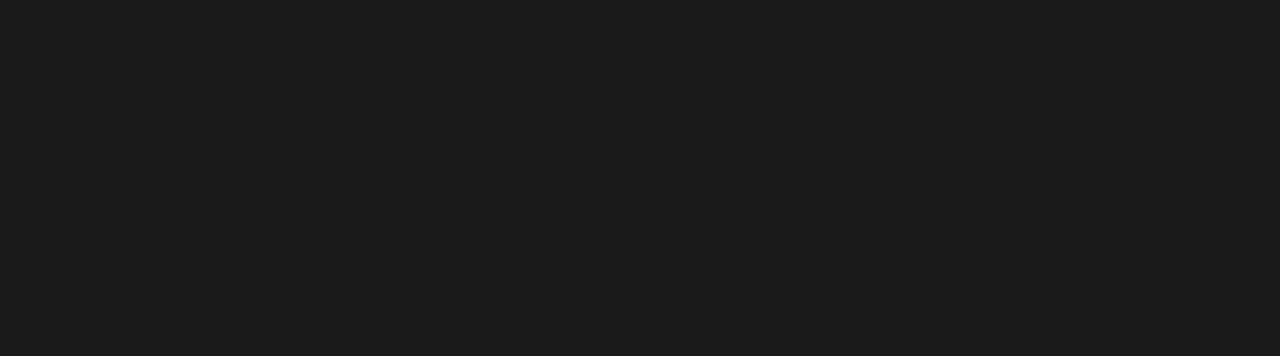
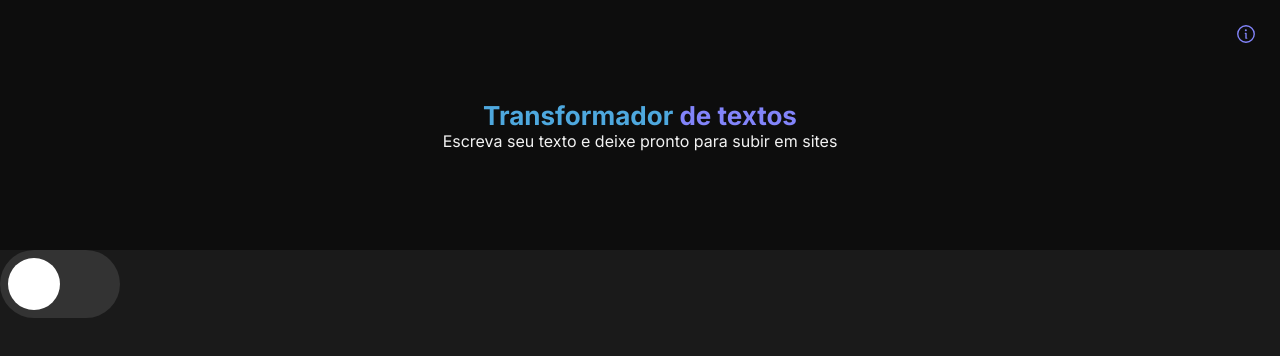
Before and after one commit to brenoangelo/text-transform, a React (Vite) app: page / in a window 1280 px wide. Shown: the top 356 px of the page. Built offline with nearby package versions, Linux system fonts and the light colour scheme.

Commit message:
feature: Create header and switch component

```diff
--- a/package.json
+++ b/package.json
@@ -11,7 +11,7 @@
   "dependencies": {
     "@types/styled-components": "^5.1.26",
     "capitalize-pt-br": "^0.6.0",
-    "phosphor": "^0.7.1",
+    "phosphor-react": "^1.4.1",
     "react": "^18.2.0",
     "react-dom": "^18.2.0"
   },
--- a/src/App.tsx
+++ b/src/App.tsx
@@ -1,11 +1,14 @@
-import { ThemeProvider } from 'styled-components'
+import { ThemeProvider } from 'styled-components';
+import { Header } from './components/Header';
+import { TextTransform } from './components/TextTransform';
 import { GlobalStyle } from './styles/global';
 import { darkTheme } from './styles/themes/dark';
 
 export function App() {
-
   return (
     <ThemeProvider theme={darkTheme}>
+      <Header />
+      <TextTransform />
       <GlobalStyle />
     </ThemeProvider>
   );
--- /dev/null
+++ b/src/components/Header/index.tsx
@@ -0,0 +1,35 @@
+import { Tooltip } from '../Tooltip';
+import { Container, Title } from './styles';
+
+const TOOLTIP_MESSAGE_ROWS = [
+  {
+    title: 'colocar underlines',
+    message: 'substitui espaços em branco por underlines',
+  },
+  {
+    title: 'remover acentuação',
+    message: 'remove quaisquer acentuações, incluindo ‘ç’',
+  },
+  { title: 'capitalizar', message: 'coloca em maiusculo as primeiras letras' },
+];
+
+export function Header() {
+  return (
+    <Container>
+      <Title>
+        <h1>
+          Transformador <span>de textos</span>
+        </h1>
+        <p>Escreva seu texto e deixe pronto para subir em sites</p>
+      </Title>
+
+      <Tooltip
+        message={TOOLTIP_MESSAGE_ROWS.map((row) => (
+          <li key={row.message}>
+            <strong>{row.title}</strong>: {row.message}
+          </li>
+        ))}
+      />
+    </Container>
+  );
+}
--- /dev/null
+++ b/src/components/Header/styles.ts
@@ -0,0 +1,45 @@
+import styled from 'styled-components';
+
+export const Container = styled.header`
+  height: 15.625rem;
+  width: 100%;
+  background-color: ${(props) => props.theme['gray-700']};
+  position: relative;
+
+  > div:last-of-type {
+    position: absolute;
+    right: 23px;
+    top: 23px;
+
+    > div > li {
+      list-style-type: none;
+
+      & + li {
+        margin-top: 0.625rem;
+      }
+    }
+  }
+`;
+
+export const Title = styled.div`
+  display: flex;
+  flex-direction: column;
+  align-items: center;
+  justify-content: center;
+
+  height: 100%;
+
+  h1 {
+    font-size: 1.625rem;
+    color: ${(props) => props.theme['blue-300']};
+
+    > span {
+      color: ${(props) => props.theme['purple-300']};
+    }
+  }
+
+  p {
+    font-size: 1rem;
+    color: ${(props) => props.theme['gray-100']};
+  }
+`;
--- /dev/null
+++ b/src/components/Switch/index.tsx
@@ -0,0 +1,15 @@
+import { Container, Slider } from './styles';
+
+interface ISwitchProps {
+  size: number;
+  activeColor?: `#${string}`;
+}
+
+export function Switch({ size, activeColor }: ISwitchProps) {
+  return (
+    <Container htmlFor="switch" size={size} activeColor={activeColor}>
+      <input id="switch" type="checkbox" />
+      <Slider size={size} />
+    </Container>
+  );
+}
--- /dev/null
+++ b/src/components/Switch/styles.ts
@@ -0,0 +1,61 @@
+import styled from 'styled-components';
+
+interface IContainerProps {
+  activeColor?: `#${string}`;
+  size: number;
+}
+
+export const Container = styled.label<IContainerProps>`
+  position: relative;
+  display: inline-block;
+  width: ${(props) => (props.size !== 1 ? `${60 * props.size}px` : '60px')};
+  height: ${(props) => (props.size !== 1 ? `${34 * props.size}px` : '34px')};
+
+  > input {
+    opacity: 0;
+    width: 0;
+    height: 0;
+
+    &:checked + span {
+      background-color: ${(props) =>
+        props.activeColor ?? props.theme['blue-300']};
+    }
+
+    &:focus + span {
+      box-shadow: 0 0 1px
+        ${(props) => props.activeColor ?? props.theme['blue-300']};
+    }
+
+    &:checked + span:before {
+      transform: translateX(${(props) => (props.size !== 1 ? `${26 * props.size}px` : '26px')});
+    }
+  }
+`;
+
+export const Slider = styled.span<IContainerProps>`
+  position: absolute;
+  cursor: pointer;
+  top: 0;
+  left: 0;
+  right: 0;
+  bottom: 0;
+  background-color: ${(props) => props.theme['gray-400']};
+  -webkit-transition: 0.4s;
+  transition: 0.4s;
+
+  border-radius: ${(props) => (props.size !== 1 ? `${34 * props.size}px` : '34px')};
+
+  &:before {
+    position: absolute;
+    content: '';
+    height: ${(props) => (props.size !== 1 ? `${26 * props.size}px` : '26px')};
+    width: ${(props) => (props.size !== 1 ? `${26 * props.size}px` : '26px')};
+    left: ${(props) => (props.size !== 1 ? `${4 * props.size}px` : '4px')};
+    bottom: ${(props) => (props.size !== 1 ? `${4 * props.size}px` : '4px')};
+    background-color: white;
+    -webkit-transition: 0.4s;
+    transition: 0.4s;
+
+    border-radius: ${(props) => (props.size !== 1 ? `${34 * props.size}px` : '34px')};
+  }
+`;
--- /dev/null
+++ b/src/components/TextTransform/index.tsx
@@ -0,0 +1,10 @@
+import { Switch } from "../Switch";
+import { Container } from "./styles";
+
+export function TextTransform() {
+  return (
+    <Container>
+      <Switch size={2} />
+    </Container>
+  )
+}
--- /dev/null
+++ b/src/components/TextTransform/styles.ts
@@ -0,0 +1,3 @@
+import styled from 'styled-components';
+
+export const Container = styled.div``;
--- /dev/null
+++ b/src/components/Tooltip/index.tsx
@@ -0,0 +1,21 @@
+import { Info } from 'phosphor-react';
+import { ReactNode } from 'react';
+import { Container, MessageBalloon } from './styles';
+
+interface ITooltipProps {
+  iconSVG?: ReactNode;
+  message: ReactNode;
+}
+
+export function Tooltip({
+  iconSVG = <Info size={22} color={"#8284FA"}/>,
+  message,
+}: ITooltipProps) {
+  return (
+    <Container>
+      {iconSVG}
+
+      <MessageBalloon>{message}</MessageBalloon>
+    </Container>
+  );
+}
--- /dev/null
+++ b/src/components/Tooltip/styles.ts
@@ -0,0 +1,44 @@
+import styled from 'styled-components';
+
+export const Container = styled.div`
+  position: relative;
+  cursor: pointer;
+
+  &:hover {
+    div {
+      visibility: visible;
+    }
+  }
+`;
+
+export const MessageBalloon = styled.div`
+  z-index: 999;
+  position: absolute;
+  right: 0;
+  top: 120%;
+
+  min-width: 15rem;
+
+  background-color: ${(props) => props.theme['gray-500']};
+  padding: 0.75rem;
+
+  border: 1px solid ${props => props.theme['gray-400']};
+  border-radius: 4px;
+  font-size: 0.75rem;
+  visibility: hidden;
+
+  &:before {
+    position: absolute;
+    top: -2px;
+    right: 4px;
+
+    content: '';
+    display: block;
+    width: 1rem;
+    height: 1rem;
+
+    background-color: ${(props) => props.theme['gray-500']};
+
+    transform: rotate(45deg);
+  }
+`;
```
Also changed, not shown: 1 other file (tests, documents, lock files or other folders).
